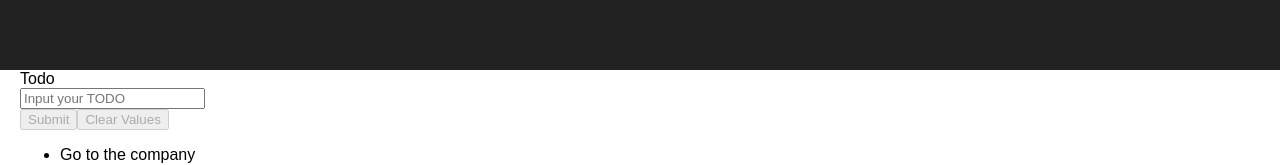
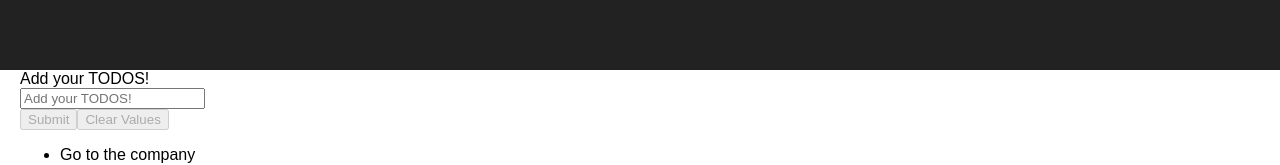
Before and after one commit to ytorii/react-move-form, a React (Create React App) app: page / in a window 1280 px wide. Shown: the part 120-285 px from the top of the page. Built offline with nearby package versions, Linux system fonts and the light colour scheme.

Commit message:
Add sync validtion

```diff
--- a/src/components/TodoForm.js
+++ b/src/components/TodoForm.js
@@ -1,24 +1,51 @@
 import React from 'react';
 import { reduxForm, Field } from 'redux-form';
+
+const validate = values => {
+  const errors = {}
+  if (!values.todoText) {
+    errors.todoText = 'Required'
+  } else if (values.todoText.length > 100) {
+    errors.todoText = 'Must be 100 characters or less'
+  } else if (values.todoText.length < 5) {
+    errors.todoText = 'Must be 5 characters or more'
+  }
+
+  return errors
+}
+
+const renderField = ({
+  input,
+  label,
+  type,
+  meta: { touched, error }
+}) => (
+  <div>
+    <label>{label}</label>
+    <div>
+      <input {...input} placeholder={label} type={type} />
+      {touched && error && <span>{error}</span>}
+    </div>
+  </div>
+)
 
 const TodoForm = props => {
   const { handleSubmit, pristine, reset, submitting } = props;
   return (
     <form onSubmit={handleSubmit}>
       <div>
-        <label>Todo</label>
         <div>
           <Field
-            name="todoText"
-            component="input"
-            type="text"
-            placeholder="Input your TODO"
+            name='todoText'
+            component={renderField}
+            type='text'
+            label='Add your TODOS!'
           />
         </div>
       </div>
       <div>
-        <button type="submit" disabled={pristine || submitting}>Submit</button>
-        <button type="button" disabled={pristine || submitting} onClick={reset}>
+        <button type='submit' disabled={pristine || submitting}>Submit</button>
+        <button type='button' disabled={pristine || submitting} onClick={reset}>
           Clear Values
         </button>
       </div>
@@ -26,4 +53,7 @@ const TodoForm = props => {
   );
 };
 
-export default reduxForm({ form: 'todoForm' })(TodoForm)
+export default reduxForm({
+  form: 'todoForm',
+  validate,
+})(TodoForm)
--- a/src/containers/TodoList.js
+++ b/src/containers/TodoList.js
@@ -1,4 +1,3 @@
-import React from 'react'
 import { connect } from 'react-redux'
 
 import TodoListComponent from '../components/TodoList'
```
